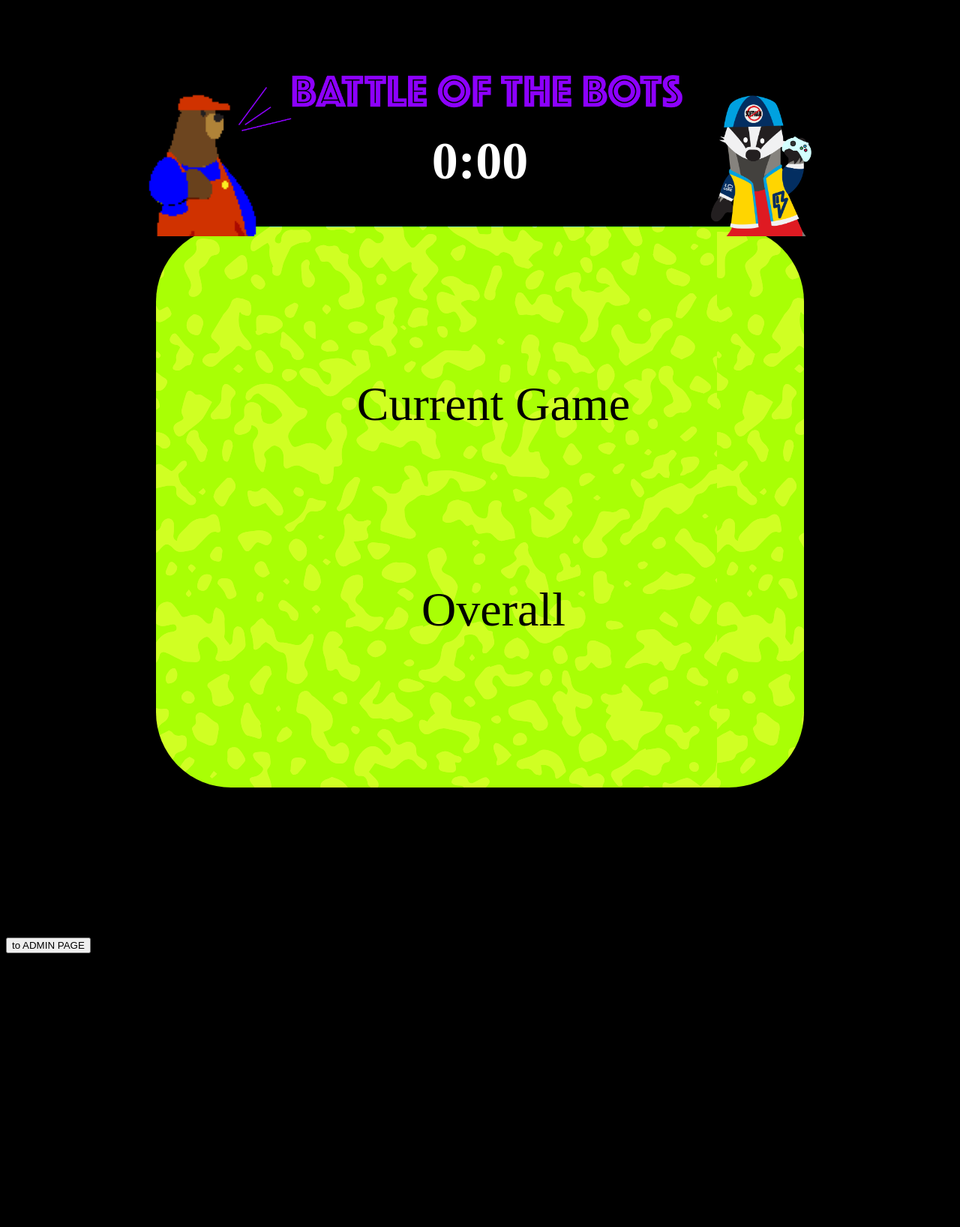
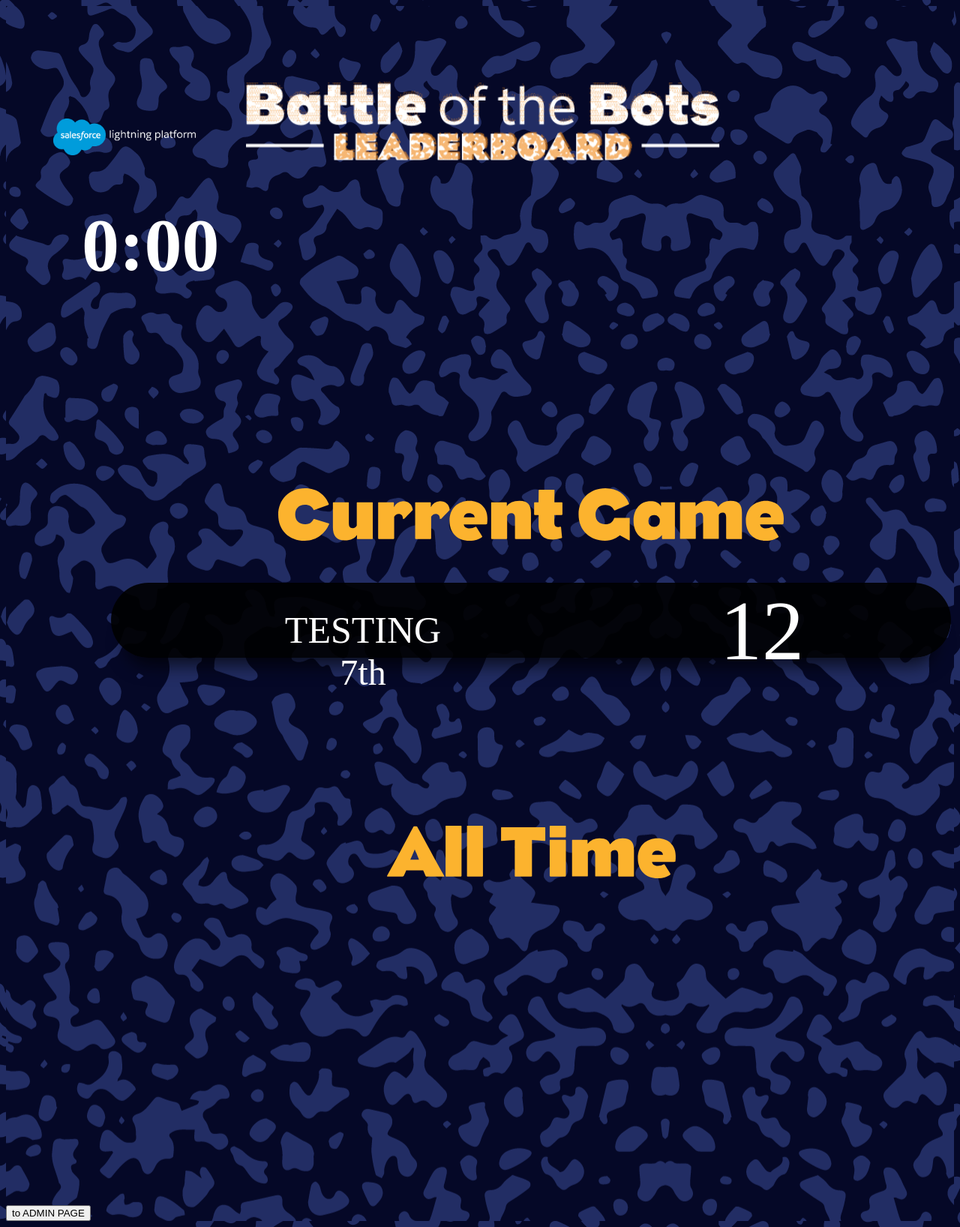
Before and after one commit to WillReynolds5/Battleofthebots, a PHP site: page / in a window 1280 px wide; the page is wider, and only the part inside the window is pictured. Shown: that part at 75% size. Before the commit the page ends 1271 px from the top of that part, so only its background shows below. Run offline with PHP 8.4, Linux system fonts and the light colour scheme; some libraries are stand-ins or nearby versions; some web fonts are replaced.

Commit message:
INDEX WITH NEW DESIGN

```diff
--- a/index.php
+++ b/index.php
@@ -18,13 +18,15 @@
       storageBucket: "robot-scoreboard-5226d.appspot.com",
       messagingSenderId: "837813444460"
     };
+
     firebase.initializeApp(config);
+
   </script>
 
   <style type="text/css">
 
     html, body {
-      background: black;
+      background: url(img/leadboard_2x_alt.png);
     }
     h1{
       font-size: 70px;
@@ -36,83 +38,104 @@
       /* position: relative; */
     }
 
+    /*TOP LEFT LOGO*/
+    #SF_logo{
 
+      display: inline-block;
+      width: 15%;
+      margin-left: 5%;
+
+      margin-right: 5%;
+      vertical-align: top;
+      margin-top: 150px;
+    }
+
+    /*HEADER IMAGE*/
     #codey{
 
 
       margin-top: 100px;
-      display: block;
-      margin-left: 15%;
-      width: 70%;
-      /* float: left; */
-      /* margin-left: 300px; */
+      display: inline-block;
+
+      /*margin-left: 15%;*/
+      /*float: left;*/
+      width: 50%;
+      /*width: auto;*/
+
 
     }
 
+    /*TIMING*/
+    #timer{
 
-    #timer{
-      text-align: center;
+      /*text-align: center;*/
+      display: inline-block;
+      margin-top: 4%;
+      margin-left: 8%;
+      margin-right: 8%;
+      /*margin-bottom: 100px;*/
+      vertical-align: top;
+      font-size: 100px;
       /*float: left;*/
 
       /* float: none; */
-      margin-top: -140px;
+      /*margin-top: -140px;*/
     }
+
+
 
     .header_div{
 
 
     }
 
+    /*OUTSIDE CONTAINER HOLDING PLAYER COLUNMS*/
     .container_outer{
       /* margin: 0 auto; */
 
 
       text-align: center;
-      background: url(img/green-bkgrnd.svg);
+      /*background: url(img/leadboard_2x_alt.png);*/
 
       border-radius: 100px;
 
       padding-top: 200px;
 
-      margin-left: 200px;
-      margin-right: 200px;
+      /*margin-left: 200px;*/
+      /*margin-right: 200px;*/
       margin-bottom: 200px;
     }
 
+    /*INDIVIDUAL COLUMNS*/
     .container_inner{
 
-      /* margin-top: 200 */
-      /* margin-left: 2.5%;
-      margin-right: 2.5%; */
       border-radius: 50px;
       text-align: center;
-      /* -webkit-box-shadow: 0 0 10px 30px rgba(0,0,0,0.50) inset; */
-      /* -moz-box-shadow: 0 0 10px 30px rgba(0,0,0,0.50) inset; */
-      /* box-shadow: 0 0 100px 50px rgba(0,0,0,0.50); */
 
-      padding: 0px;
-      /* background: rgba(0,0,0,.48); */
       margin-bottom: 200px;
       display: inline-block;
 
       /* max-width: 900px;
       min-width: 700px; */
-      width: 900px;
+      width: 1400px;
 
 
   }
+
+    /*COLUMN HEADERS*/
     .container_inner_header{
       color: black;
       font-size: 4em;
       font-family: "futura";
     }
 
+    /*COLUMN ROWS*/
     .block{
       display: inline-block;
       text-align: center;
       margin: 20px;
       width: 80%;
-      height: 150px;
+      height: 100px;
       background: rgba(0,0,0,0.9);
       box-shadow: 0 30px 25px -20px rgba(0,0,0,0.70);
       border-radius: 50px;
@@ -122,6 +145,7 @@
       color:white;
     }
 
+    /*CONTAINERS WITHIN ROWS*/
     .bar_item{
       /* display: inline-block; */
       float: left;
@@ -129,10 +153,12 @@
       font-family: "futura";
     }
 
+
     .player_name{
       font-size: 2.5em;
 
     }
+
     #robot_number{
       font-size: 2em;
     }
@@ -150,10 +176,21 @@
 
       color: white;
       font-size: 50px;
-      /*display: inline;*/
-/*
-      float: left;
-      margin-right: 20px;*/
+
+    }
+
+    #all-time{
+
+      /*width: 50%;*/
+      height: 70px;
+      margin-bottom: 20px;
+
+    }
+
+    #current{
+      /*width: 70%;*/
+      height: 70px;
+      margin-bottom: 20px;
 
     }
 
@@ -162,27 +199,6 @@
 
   <body>
 
-    <?php
-
-    //
-    // $db = parse_url(getenv("postgres://wckbjkatwgwayc:e9dc7f4d1cf9861d914c506ccd37f1da02def8c72a6a8f8c0731e0589c49517f@ec2-54-163-246-5.compute-1.amazonaws.com:5432/dd5t43u6pmho8r"));
-    // $db["path"] = ltrim($db["path"], "/");
-    // echo $db;
-
-      // $host        = "ec2-54-163-246-5.compute-1.amazonaws.com";
-      // $port        = "port=5432";
-      // $dbname      = "postgresql-solid-54577";
-      // $credentials = "user=wckbjkatwgwayc password=e9dc7f4d1cf9861d914c506ccd37f1da02def8c72a6a8f8c0731e0589c49517f";
-      //
-      // $db = pg_connect( " $url $host $port $dbname $credentials"  );
-      // if(!$db){
-      //    echo "Error : Unable to open database\n";
-      // } else {
-      //    echo "Opened database successfully\n";
-      // }
-      // return $db;
-
-     ?>
 
      <script type="text/javascript">
 
@@ -231,13 +247,6 @@
             bar_item2.innerHTML = '<span id="player_points">0</span><br/>';
 
 
-           //  var player_points = document.createElement('span');
-           //  player_points.id = "player_points";
-           //  player_points.innerHTML = "12";
-
-           //  bar_item.appendChild(player_name);
-           //  bar_item.appendChild(robot_number);
-           //  bar_item2.appendChild(player_points);
 
             block.appendChild(bar_item);
             block.appendChild(bar_item2);
@@ -245,34 +254,27 @@
 
            }
          });
+
+        //  PULLS CURRENT SCORES
+
          var current_score = firebase.database().ref().child('Current').on('value', function(snapshot) {
 
-          //  var score_board = document.getElementById("container_inner1");
-          //  while (score_board.firstChild) {
-          //      myNode.removeChild(myNode.firstChild);
-          //  }
            var snap_score = snapshot.val();
            var counter = 0;
            for (var key in snap_score) {
 
-
-            //  console.log("key");
-            //  console.log(key);
-
              var player_number = key.charAt(6);
-            //  console.log(player_number);
 
              var block = document.getElementById(player_number);
-            //  console.log("block");
-            //  console.log();
 
-            //  console.log(block.childNodes[1].childNodes[0]);
-            //  console.log();
+
              block.childNodes[1].childNodes[0].innerHTML = snap_score[key]["score"];
 
 
            }
          });
+
+        //  PULLS OVER PLAYER SCORES
 
          var overall_player_scores = firebase.database().ref().child('overall_scores').once('value', function(snapshot) {
             //  console.log(snapshot.val());
@@ -280,13 +282,12 @@
 
              var overall_player = [];
              for (var key in snap_players) {
-                // console.log("overall");
-                // console.log(key);
-                // console.log(overall_player);
-                // console.log(snap_players[key]["score"]);
+
+
                 overall_player.push([key, snap_players[key]["score"]]);
 
              }
+
 
              bubble_sort(overall_player);
              console.log("overall");
@@ -295,8 +296,7 @@
              var counter = 0;
              for (var row = 0; row < 8; row ++){
 
-              // console.log(key);
-              // console.log(snap_players[key]["score"]);
+
               counter += 1;
 
               var block = document.createElement('div');
@@ -354,7 +354,7 @@
              }
            });
 
-
+          //  SORTING ALG
            function bubble_sort(arr){
              console.log("SOTRING BEGUN");
              while(counter != 0){
@@ -373,6 +373,8 @@
              }
              return arr;
            }
+
+          //  TIMER
 
            var time_count = firebase.database().ref().child('Current_game_time').on('value', function(snapshot2){
              var snap_players = snapshot2.val();
@@ -435,27 +437,15 @@
 
      </script>
 
-     <!-- //EX-
-     <div class="block">
-       <div class="bar_item" style="width: 50%; padding-top: 3%; padding-left: 5%;">
-         <span class="player_name" id="player_name1" ></span><br />
-         <span id="robot_number">Robot #1</span>
-       </div>
-       <div class="bar_item" style="width: 45%; padding: 0;">
-         <span id="player_points">12</span><br/>
-       </div>
-     </div> -->
-
-
+     <!-- HEADER -->
     <div class="header_div">
 
-      <img src="img/Header.png" alt="codey-robot" id="codey">
-      <!-- <div class="player_header"> -->
-
-      <!-- </div> -->
+      <img src="img/logoSF.png" id="SF_logo" alt="">
+      <img src="img/Battle_Bots_leaderboard_header.png" alt="codey-robot" id="codey">
       <h1 id="timer">0:00</h1>
 
     </div>
+
 
     <div class="container_outer">
 
@@ -463,9 +453,36 @@
 
       <div class="container_inner_header">
 
-        Current Game
+        <img src="img/current.svg" id="current" alt="">
 
       </div>
+      <div class="block">
+        <div class="rank">
+
+        </div>
+        <div class="bar_item_this" style="width: 50%; padding-top: 3%; padding-left: 5%;">
+          <span class="player_name_overall">TESTING</span><br />
+          <span class="robot_number_overall">7th</span>
+        </div>
+        <div class="robot_num">
+
+        </div>
+        <div class="bar_item_this" style="width: 45%; padding: 0;">
+          <span id="player_points">12</span><br />
+        </div>
+      </div>
+
+      <style media="screen">
+      .bar_item_this{
+        /* display: inline-block; */
+        float: left;
+        height: 100%;
+        font-family: "futura";
+      }
+      .robot_num{
+
+      }
+      </style>
 
   </div>
 
@@ -475,14 +492,16 @@
   <div class="container_inner" id="container_inner2">
     <!-- BEGINS PLAYER BLOCK -->
     <div class="container_inner_header">
-      Overall
+
+      <img src="img/all-time.svg" id="all-time" alt="">
+
     </div>
 
 
 </div>
 
 </div>
-<button type="button" name="button" onclick="window.location.href = 'admin.php';">to ADMIN PAGE</button>
+  <button type="button" name="button" onclick="window.location.href = 'admin.php';">to ADMIN PAGE</button>
 
   <script src="//ajax.googleapis.com/ajax/libs/jquery/1.7.2/jquery.min.js" type="text/javascript"></script>
   </body>
```
Also changed, not shown: img/Battle_Bots_leaderboard_header.png (added), img/LightningPlatform_grey-logo copy.png (added), img/LightningPlatform_grey-logo.png (added), img/all-time.svg (added), img/current.svg (added), img/leadboard_2x_alt.png (added), img/logo.png (added), img/logoSF.png (added).
